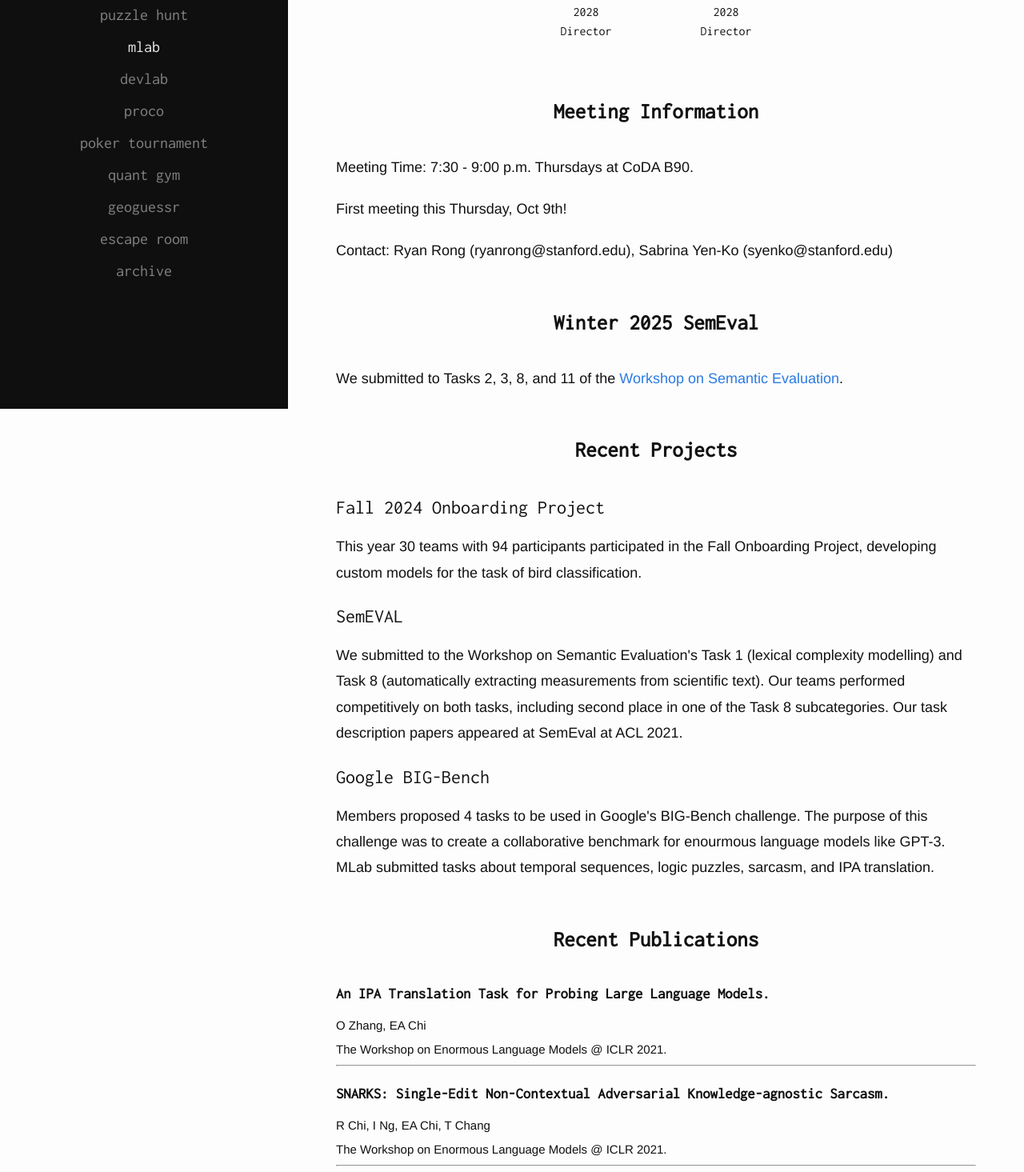
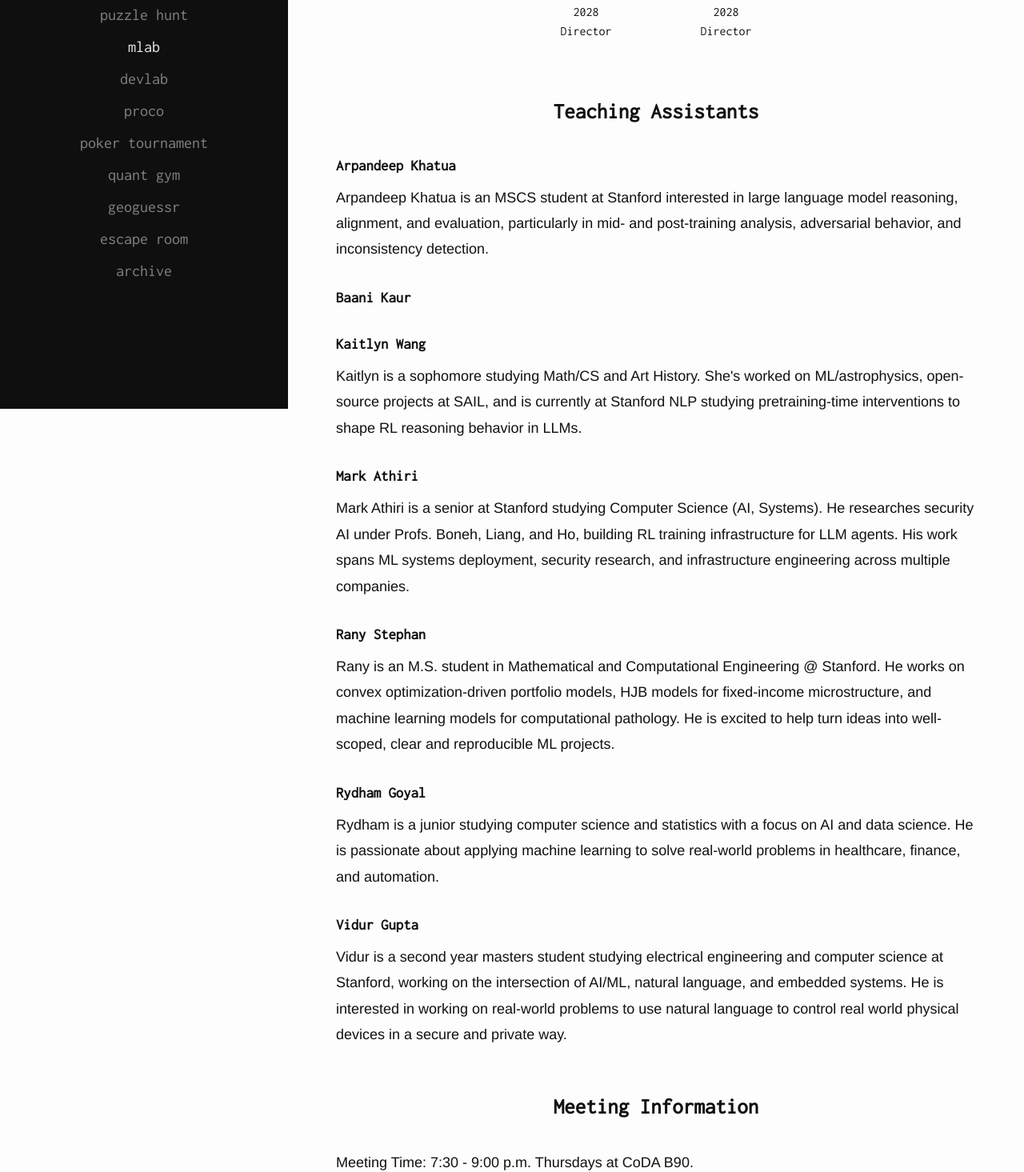
Before and after one commit to EricCui2005/Stanford-ACM, a Next.js app: page /mlab in a window 1280 px wide. Shown: the part 449-1914 px from the top of the page at 80% size. Built offline with nearby package versions, Linux system fonts and the light colour scheme.

Commit message:
deploy: StanfordACM/Stanford-ACM@ddb686e119cb4231c0e7e99cd24c2b019b530782

```diff
--- a/pages/mlab.tsx
+++ b/pages/mlab.tsx
@@ -99,6 +99,58 @@ export default function Contact() {
           <Person name="Sabrina Yen-Ko" year={2028} position="Director" />
         </People>
       </Section>
+      <Section id="tas">
+        <Title>Teaching Assistants</Title>
+
+        <div style={{ marginBottom: '30px' }}>
+          <h3 style={{ fontWeight: 'bold', marginBottom: '10px' }}>Arpandeep Khatua</h3>
+          <Paragraph>
+            Arpandeep Khatua is an MSCS student at Stanford interested in large language model reasoning, alignment, and evaluation, particularly in mid- and post-training analysis, adversarial behavior, and inconsistency detection.
+          </Paragraph>
+        </div>
+
+        <div style={{ marginBottom: '30px' }}>
+          <h3 style={{ fontWeight: 'bold', marginBottom: '10px' }}>Baani Kaur</h3>
+          <Paragraph>
+            {/* Description for Baani Kaur - to be added when provided */}
+          </Paragraph>
+        </div>
+
+        <div style={{ marginBottom: '30px' }}>
+          <h3 style={{ fontWeight: 'bold', marginBottom: '10px' }}>Kaitlyn Wang</h3>
+          <Paragraph>
+            Kaitlyn is a sophomore studying Math/CS and Art History. She's worked on ML/astrophysics, open-source projects at SAIL, and is currently at Stanford NLP studying pretraining-time interventions to shape RL reasoning behavior in LLMs.
+          </Paragraph>
+        </div>
+
+        <div style={{ marginBottom: '30px' }}>
+          <h3 style={{ fontWeight: 'bold', marginBottom: '10px' }}>Mark Athiri</h3>
+          <Paragraph>
+            Mark Athiri is a senior at Stanford studying Computer Science (AI, Systems). He researches security AI under Profs. Boneh, Liang, and Ho, building RL training infrastructure for LLM agents. His work spans ML systems deployment, security research, and infrastructure engineering across multiple companies.
+          </Paragraph>
+        </div>
+
+        <div style={{ marginBottom: '30px' }}>
+          <h3 style={{ fontWeight: 'bold', marginBottom: '10px' }}> Rany Stephan</h3>
+          <Paragraph>
+            Rany is an M.S. student in Mathematical and Computational Engineering @ Stanford. He works on convex optimization-driven portfolio models, HJB models for fixed-income microstructure, and machine learning models for computational pathology. He is excited to help turn ideas into well-scoped, clear and reproducible ML projects.
+          </Paragraph>
+        </div>
+
+        <div style={{ marginBottom: '30px' }}>
+          <h3 style={{ fontWeight: 'bold', marginBottom: '10px' }}>Rydham Goyal</h3>
+          <Paragraph>
+            Rydham is a junior studying computer science and statistics with a focus on AI and data science. He is passionate about applying machine learning to solve real-world problems in healthcare, finance, and automation.
+          </Paragraph>
+        </div>
+
+        <div style={{ marginBottom: '30px' }}>
+          <h3 style={{ fontWeight: 'bold', marginBottom: '10px' }}>Vidur Gupta</h3>
+          <Paragraph>
+            Vidur is a second year masters student studying electrical engineering and computer science at Stanford, working on the intersection of AI/ML, natural language, and embedded systems. He is interested in working on real-world problems to use natural language to control real world physical devices in a secure and private way.
+          </Paragraph>
+        </div>
+      </Section>
       <Section id="meetings">
         <Title>Meeting Information</Title>
         <Paragraph>
```
